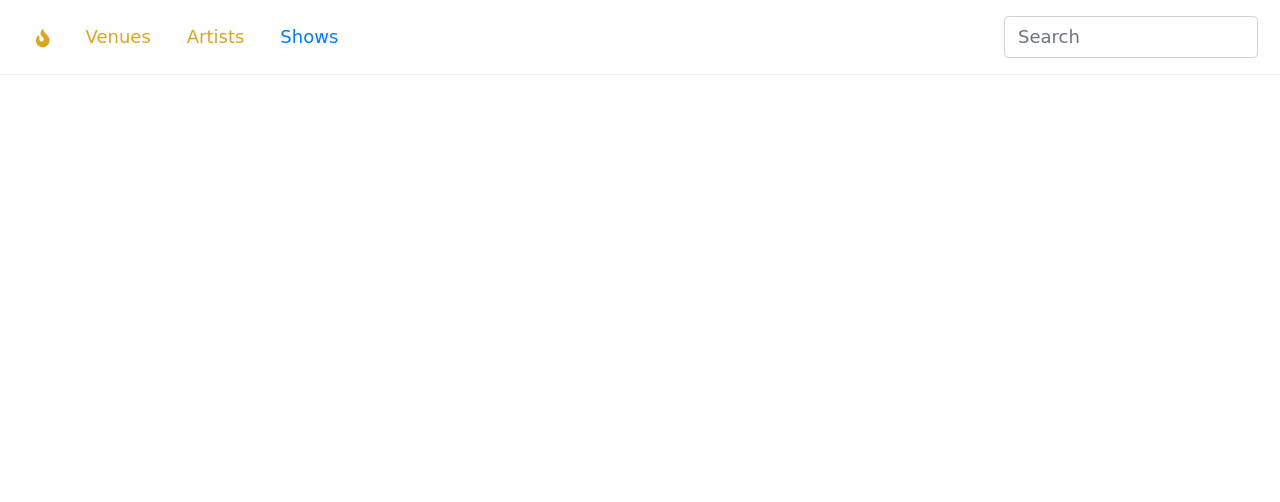
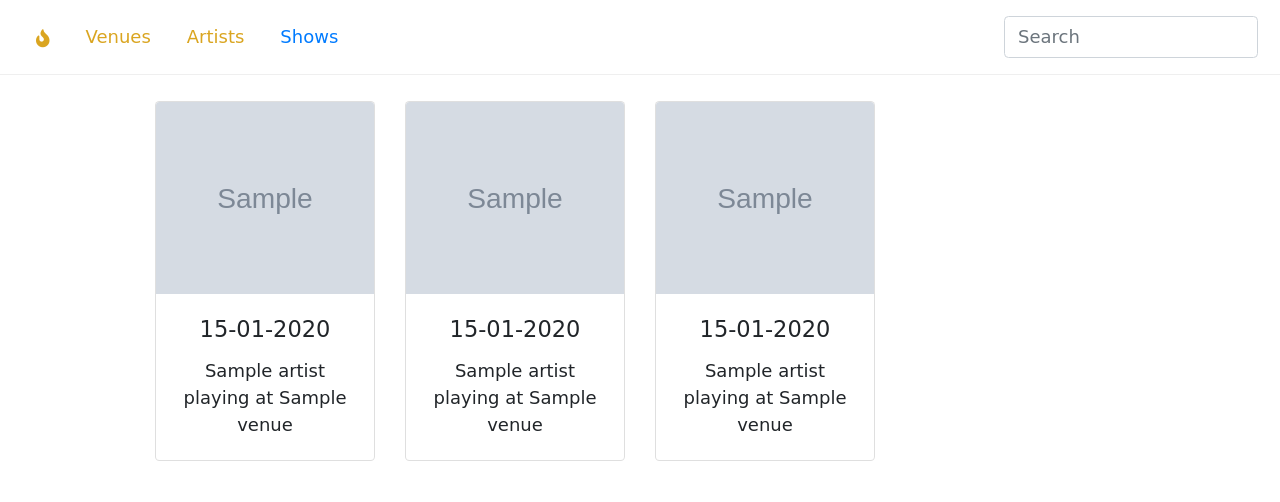
Before and after one commit to o-micron/Fyyur, a Flask app: page /shows in a window 1280 px wide. Shown: the top 502 px of the page. Run offline with Flask 2, Linux system fonts and the light colour scheme; tables that the repository leaves empty hold one stand-in row (values such as "Sample post"); grey boxes marked "Sample" are stand-in pictures; some libraries are stand-ins or nearby versions; some web fonts are replaced.

Commit message:
Add shows template

```diff
--- a/templates/artists.html
+++ b/templates/artists.html
@@ -15,7 +15,7 @@
             <img src={{ artist.image_link }} class="card-img-top" alt="...">
             <div class="card-body">
               <h5 class="card-title">{{ artist.name }}</h5>
-              <p class="card-text">Hosted {{ artist.children|length }} shows</p>
+              <p class="card-text">Performed {{ artist.children|length }} shows</p>
             </div>
           </div>
         </div>
@@ -24,7 +24,7 @@
             <img src={{ artist.image_link }} class="card-img-top" alt="...">
             <div class="card-body">
               <h5 class="card-title">{{ artist.name }}</h5>
-              <p class="card-text">Hosted {{ artist.children|length }} shows</p>
+              <p class="card-text">Performed {{ artist.children|length }} shows</p>
             </div>
           </div>
         </div>
@@ -33,7 +33,7 @@
             <img src={{ artist.image_link }} class="card-img-top" alt="...">
             <div class="card-body">
               <h5 class="card-title">{{ artist.name }}</h5>
-              <p class="card-text">Hosted {{ artist.children|length }} shows</p>
+              <p class="card-text">Performed {{ artist.children|length }} shows</p>
             </div>
           </div>
         </div>
--- a/templates/shows.html
+++ b/templates/shows.html
@@ -6,4 +6,39 @@
   {% extends 'layouts/main.html' %}
   {% block title %}Fyyur{% endblock %}
   {% block content %}
+  <div class="container">
+    <div class="mid">
+      <div class="row row-cols-lg-4 row-cols-md-3 row-cols-sm-2 row-cols-1">
+          {% for show in data.shows %}
+          <div class="col mb-4">
+            <div class="card h-100">
+              <img src={{ show.artist.image_link }} class="card-img-top" alt="...">
+              <div class="card-body">
+                <h5 class="card-title">{{ show.start_time.strftime('%d-%m-%Y') }}</h5>
+                <p class="card-text">{{ show.artist.name }} playing at {{ show.venue.name }}</p>
+              </div>
+            </div>
+          </div>
+          <div class="col mb-4">
+            <div class="card h-100">
+              <img src={{ show.artist.image_link }} class="card-img-top" alt="...">
+              <div class="card-body">
+                <h5 class="card-title">{{ show.start_time.strftime('%d-%m-%Y') }}</h5>
+                <p class="card-text">{{ show.artist.name }} playing at {{ show.venue.name }}</p>
+              </div>
+            </div>
+          </div>
+          <div class="col mb-4">
+            <div class="card h-100">
+              <img src={{ show.artist.image_link }} class="card-img-top" alt="...">
+              <div class="card-body">
+                <h5 class="card-title">{{ show.start_time.strftime('%d-%m-%Y') }}</h5>
+                <p class="card-text">{{ show.artist.name }} playing at {{ show.venue.name }}</p>
+              </div>
+            </div>
+          </div>
+          {% endfor %}
+      </div>
+    </div>
+  </div>
   {% endblock %}
```
